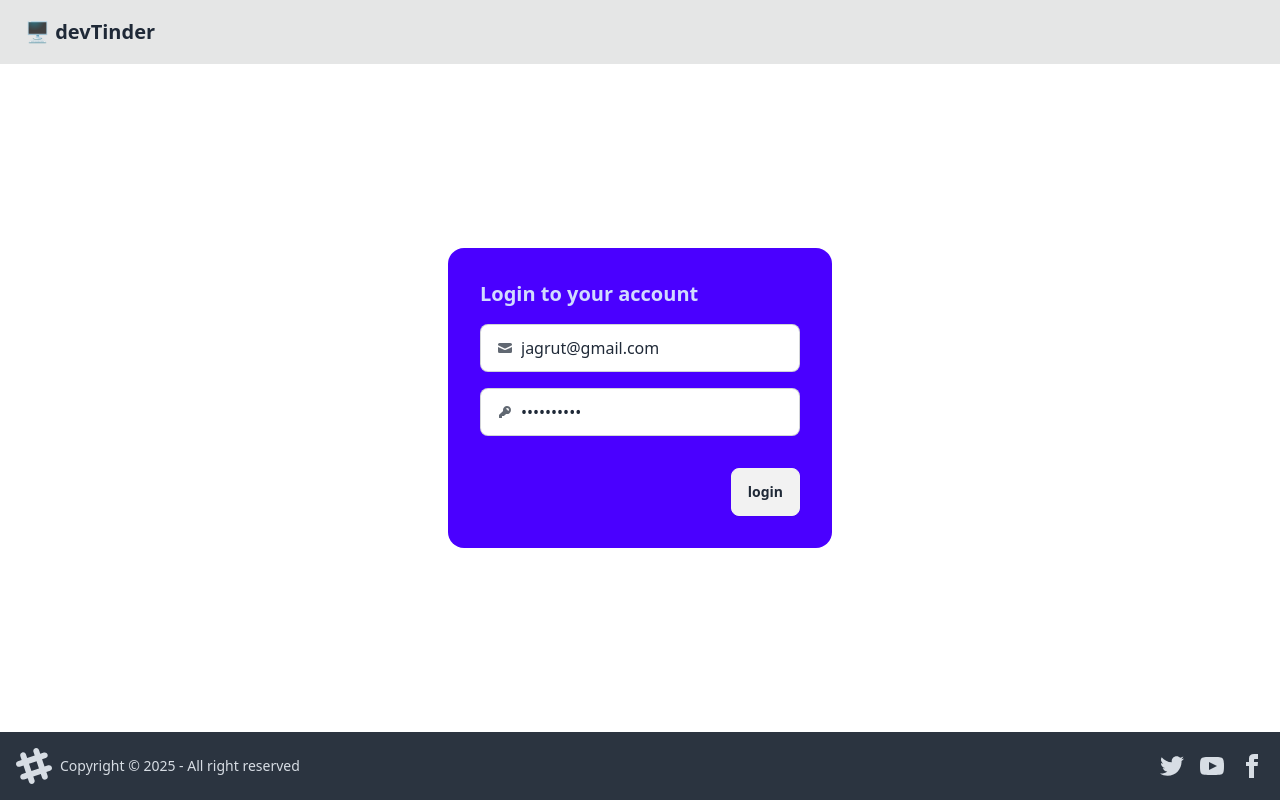
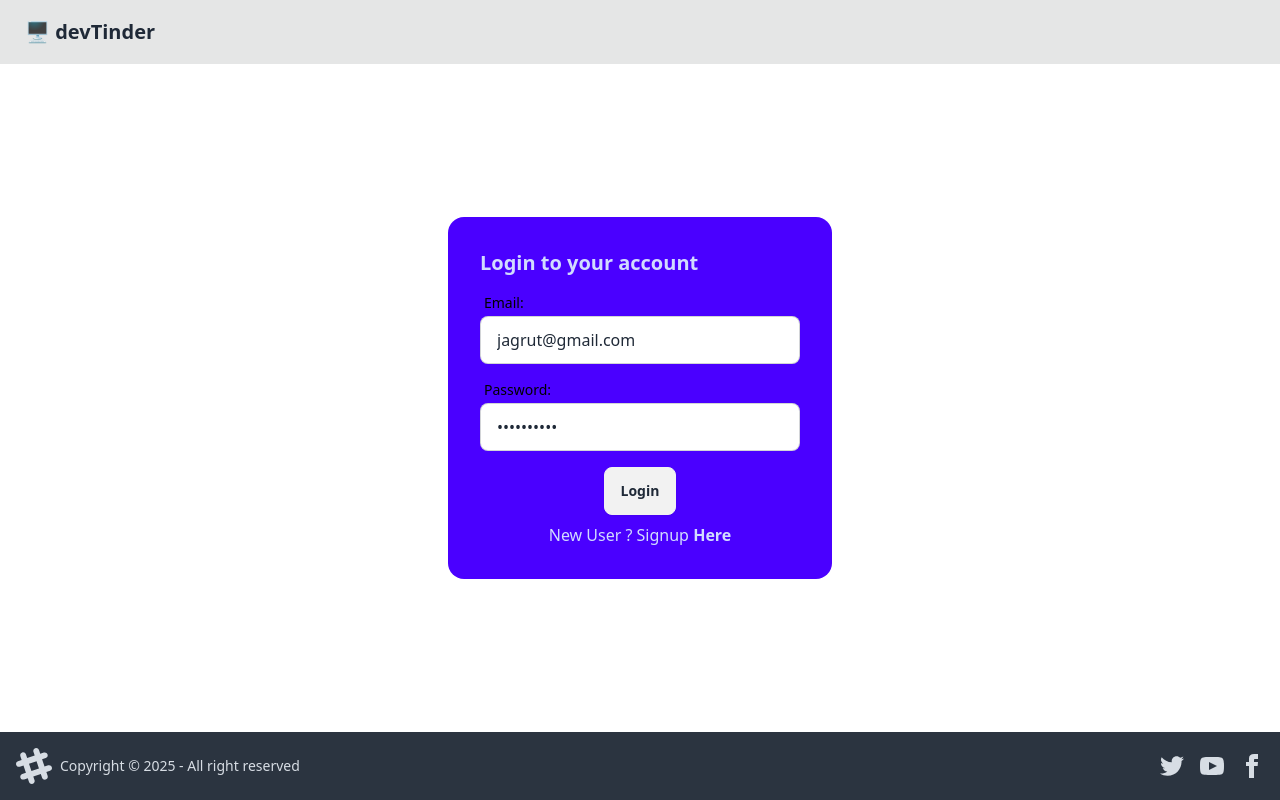
Before and after one commit to jagrut-sharma/devTinder-web, a React (Vite) app: page /login in a window 1280 px wide. Built offline with nearby package versions, Linux system fonts and the light colour scheme; no server answers; the HTML template or start-up script is replaced by a standard one.

Commit message:
added signup feature

```diff
--- a/index.html
+++ b/index.html
@@ -4,7 +4,7 @@
     <meta charset="UTF-8" />
     <link rel="icon" type="image/svg+xml" href="/vite.svg" />
     <meta name="viewport" content="width=device-width, initial-scale=1.0" />
-    <title>Vite + React</title>
+    <title>DevTinder</title>
   </head>
   <body>
     <div id="root"></div>
--- a/src/components/EditProfile.jsx
+++ b/src/components/EditProfile.jsx
@@ -10,7 +10,7 @@ const EditProfile = ({ user }) => {
   const [firstName, setFirstName] = useState(user.firstName);
   const [lastName, setLastName] = useState(user.lastName);
   const [photoUrl, setPhotoUrl] = useState(user.photoUrl);
-  const [age, setAge] = useState(user.age);
+  const [age, setAge] = useState(user.age || "");
   const [gender, setGender] = useState(user.gender || "male");
   const [about, setAbout] = useState(user.aboutUs);
   const [errorMsg, setErrorMsg] = useState("");
--- a/src/components/NavBar.jsx
+++ b/src/components/NavBar.jsx
@@ -4,6 +4,8 @@ import { Link, useNavigate } from "react-router-dom";
 import { BASE_URL } from "../utils/constants";
 import { removeUser } from "../utils/userSlice";
 import { removeFeed } from "../utils/feedSlice";
+import { removeConnections } from "../utils/connectionSlice";
+import { removeAllRequests } from "../utils/requestSlice";
 
 const NavBar = () => {
   const user = useSelector((store) => store.user);
@@ -21,6 +23,8 @@ const NavBar = () => {
       );
       dispatch(removeUser());
       dispatch(removeFeed());
+      dispatch(removeConnections());
+      dispatch(removeAllRequests());
       return navigate("/login");
     } catch (error) {
       console.log(error);
--- a/src/pages/Connections.jsx
+++ b/src/pages/Connections.jsx
@@ -33,10 +33,10 @@ const Connections = () => {
     return <h1 className="my-8 text-2xl">No connections found</h1>;
 
   return (
-    <div className="">
+    <div className="flex flex-col items-center">
       <h1 className="my-8 text-2xl text-center">Connections</h1>
       {connections.map((connection) => (
-        <div key={connection._id} className="my-6">
+        <div key={connection._id} className="my-6 w-[35rem]">
           <ConnectionCard connection={connection} />
         </div>
       ))}
--- a/src/pages/Login.jsx
+++ b/src/pages/Login.jsx
@@ -8,9 +8,36 @@ import { addUser } from "../utils/userSlice";
 const Login = () => {
   const [email, setEmail] = useState("jagrut@gmail.com");
   const [password, setPassword] = useState("Jagrut@123");
+  const [firstName, setFirstName] = useState("");
+  const [lastName, setLastName] = useState("");
+  const [age, setAge] = useState("");
   const [errorMsg, setErrorMsg] = useState("");
+  const [isLoginPage, setIsLoginPage] = useState(true);
   const dispatch = useDispatch();
   const navigate = useNavigate();
+
+  const handleSignup = async () => {
+    try {
+      const res = await axios.post(
+        `${BASE_URL}/signup`,
+        {
+          firstName,
+          lastName,
+          email,
+          password,
+          age,
+        },
+        { withCredentials: true }
+      );
+
+      console.log(res?.data?.data);
+      dispatch(addUser(res?.data?.data));
+      return navigate("/profile");
+    } catch (error) {
+      setErrorMsg(error?.response?.data);
+      console.error(error);
+    }
+  };
 
   const handleLogin = async () => {
     try {
@@ -33,45 +60,80 @@ const Login = () => {
     }
   };
 
+  const handleSwitch = () => {
+    setIsLoginPage((isLoginPage) => !isLoginPage);
+    setErrorMsg("");
+  };
+
   return (
     <div className="card bg-primary text-primary-content w-96 self-center">
-      <div className="card-body gap-4">
+      <div className="card-body">
         <h2 className="card-title">Login to your account</h2>
 
-        <label className="input input-bordered flex items-center gap-2">
-          <svg
-            xmlns="http://www.w3.org/2000/svg"
-            viewBox="0 0 16 16"
-            fill="currentColor"
-            className="h-4 w-4 opacity-70 text-base-content"
-          >
-            <path d="M2.5 3A1.5 1.5 0 0 0 1 4.5v.793c.026.009.051.02.076.032L7.674 8.51c.206.1.446.1.652 0l6.598-3.185A.755.755 0 0 1 15 5.293V4.5A1.5 1.5 0 0 0 13.5 3h-11Z" />
-            <path d="M15 6.954 8.978 9.86a2.25 2.25 0 0 1-1.956 0L1 6.954V11.5A1.5 1.5 0 0 0 2.5 13h11a1.5 1.5 0 0 0 1.5-1.5V6.954Z" />
-          </svg>
+        {!isLoginPage && (
+          <>
+            <label className="form-control w-full max-w-xs">
+              <div className="label pb-[3px]">
+                <span className="label-text text-black">First name: </span>
+              </div>
+              <input
+                type="text"
+                placeholder="first name"
+                className="input input-bordered w-full max-w-xs text-base-content"
+                value={firstName}
+                onChange={(e) => setFirstName(e.target.value)}
+              />
+            </label>
+
+            <label className="form-control w-full max-w-xs">
+              <div className="label pb-[3px]">
+                <span className="label-text text-black">Last name: </span>
+              </div>
+              <input
+                type="text"
+                placeholder="last name"
+                className="input input-bordered w-full max-w-xs text-base-content"
+                value={lastName}
+                onChange={(e) => setLastName(e.target.value)}
+              />
+            </label>
+
+            <label className="form-control w-full max-w-xs">
+              <div className="label pb-[3px]">
+                <span className="label-text text-black">Age: </span>
+              </div>
+              <input
+                type="text"
+                placeholder="age"
+                className="input input-bordered w-full max-w-xs text-base-content"
+                value={age}
+                onChange={(e) => setAge(e.target.value)}
+              />
+            </label>
+          </>
+        )}
+
+        <label className="form-control w-full max-w-xs">
+          <div className="label pb-[3px]">
+            <span className="label-text text-black">Email: </span>
+          </div>
           <input
             type="text"
-            className="grow text-base-content"
+            placeholder="email"
+            className="input input-bordered w-full max-w-xs text-base-content"
             value={email}
             onChange={(e) => setEmail(e.target.value)}
           />
         </label>
 
-        <label className="input input-bordered flex items-center gap-2">
-          <svg
-            xmlns="http://www.w3.org/2000/svg"
-            viewBox="0 0 16 16"
-            fill="currentColor"
-            className="h-4 w-4 opacity-70 text-base-content"
-          >
-            <path
-              fillRule="evenodd"
-              d="M14 6a4 4 0 0 1-4.899 3.899l-1.955 1.955a.5.5 0 0 1-.353.146H5v1.5a.5.5 0 0 1-.5.5h-2a.5.5 0 0 1-.5-.5v-2.293a.5.5 0 0 1 .146-.353l3.955-3.955A4 4 0 1 1 14 6Zm-4-2a.75.75 0 0 0 0 1.5.5.5 0 0 1 .5.5.75.75 0 0 0 1.5 0 2 2 0 0 0-2-2Z"
-              clipRule="evenodd"
-            />
-          </svg>
+        <label className="form-control w-full max-w-xs">
+          <div className="label pb-[3px]">
+            <span className="label-text text-black">Password: </span>
+          </div>
           <input
             type="password"
-            className="grow text-base-content"
+            placeholder="password"
+            className="input input-bordered w-full max-w-xs text-base-content"
             value={password}
             onChange={(e) => setPassword(e.target.value)}
           />
@@ -79,11 +141,20 @@ const Login = () => {
 
         <p className="text-error font-semibold">{errorMsg}</p>
 
-        <div className="card-actions justify-end">
-          <button className="btn" onClick={handleLogin}>
-            login
+        <div className="card-actions justify-center">
+          <button
+            className="btn"
+            onClick={isLoginPage ? handleLogin : handleSignup}
+          >
+            {isLoginPage ? "Login" : "Signup"}
           </button>
         </div>
+        <p className="text-center">
+          {isLoginPage ? "New User ? Signup" : "Existing User? Login"}{" "}
+          <span className="cursor-pointer font-semibold" onClick={handleSwitch}>
+            Here
+          </span>
+        </p>
       </div>
     </div>
   );
--- a/src/utils/requestSlice.js
+++ b/src/utils/requestSlice.js
@@ -9,8 +9,10 @@ const requestSlice = createSlice({
       const newRequests = state.filter((req) => req._id !== action.payload);
       return newRequests;
     },
+    removeAllRequests: () => null,
   },
 });
 
-export const { addRequests, removeRequest } = requestSlice.actions;
+export const { addRequests, removeRequest, removeAllRequests } =
+  requestSlice.actions;
 export default requestSlice.reducer;
```
